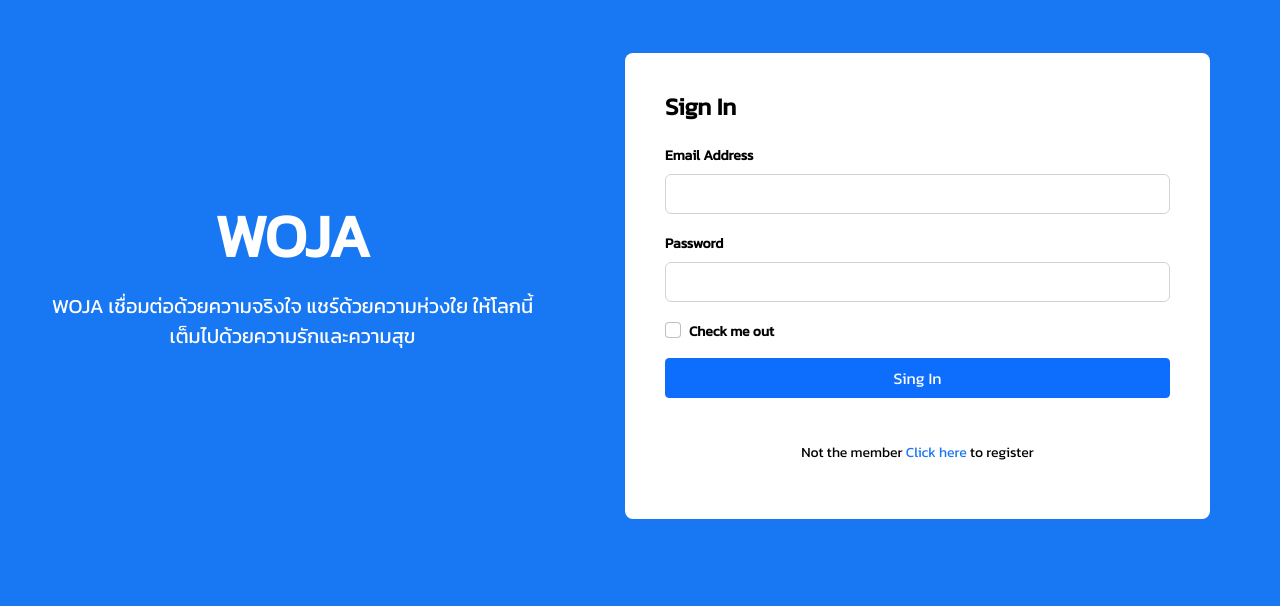
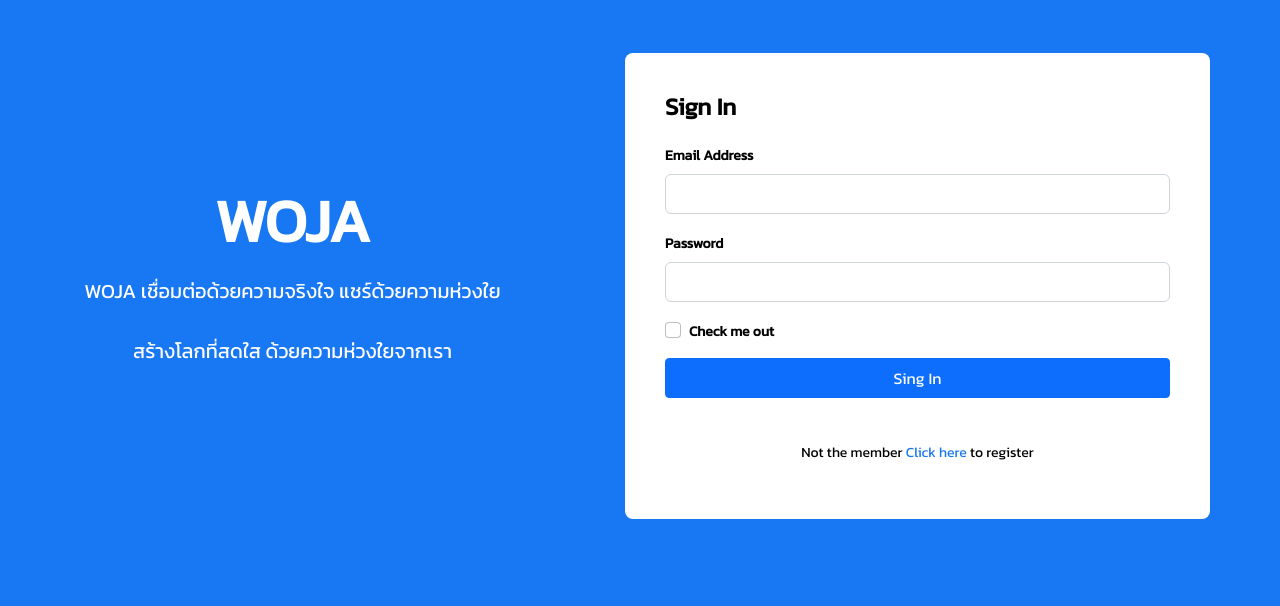
Before and after one commit to WorapakornJarusiriphot/Worapakorn644259018--Log_in, a PHP site: page /signin.php in a window 1280 px wide. Shown: the part 134-740 px from the top of the page. Run offline with PHP 8.4, Linux system fonts and the light colour scheme.

Commit message:
Update
Update

```diff
--- a/signin.php
+++ b/signin.php
@@ -21,7 +21,9 @@ session_start();
     <div class="main-container">
         <div class="woja-section">
             <div class="woja-logo">WOJA</div>
-            <div class="woja-description">WOJA เชื่อมต่อด้วยความจริงใจ แชร์ด้วยความห่วงใย ให้โลกนี้เต็มไปด้วยความรักและความสุข</div>
+            <div class="woja-description">WOJA เชื่อมต่อด้วยความจริงใจ แชร์ด้วยความห่วงใย</div>
+            <div class="woja-description">สร้างโลกที่สดใส ด้วยความห่วงใยจากเรา</div>
+
         </div>
 
         <div class="container">
```
